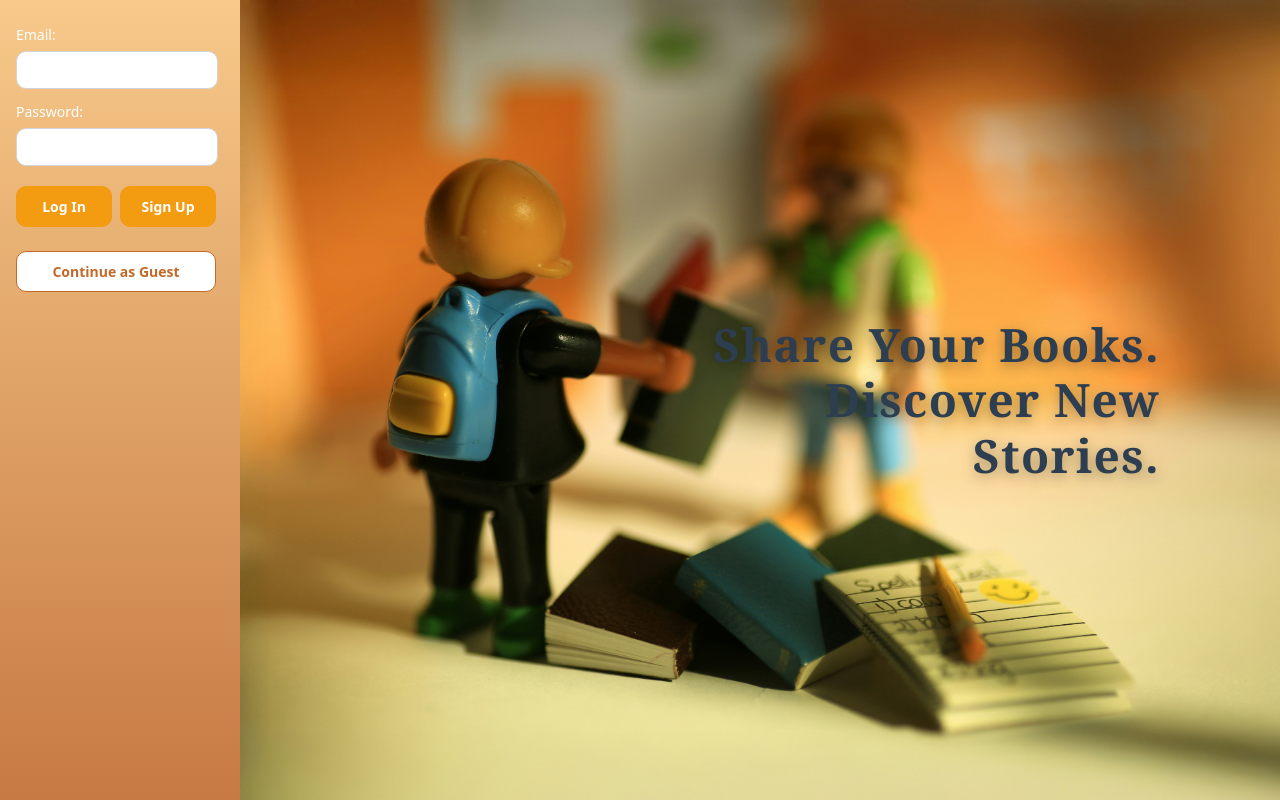
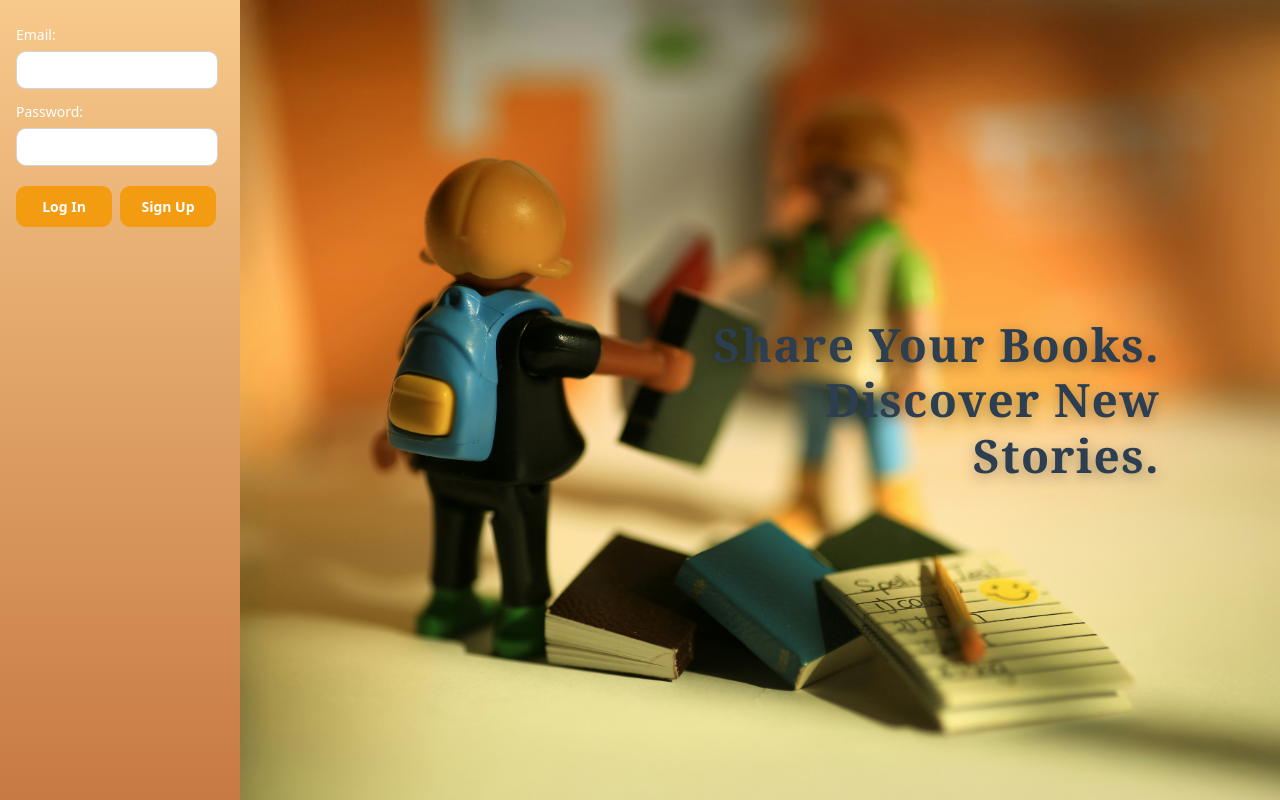
Before and after one commit to YuyaoZhang-UWO/Library-Management-and-Book-Sharing-System, a React (Vite) app in the folder client/: page / in a window 1280 px wide. Built offline with nearby package versions, Linux system fonts and the light colour scheme.

Commit message:
Fix homepage, adminpage, and userpage

```diff
--- a/client/src/components/HomePage.jsx
+++ b/client/src/components/HomePage.jsx
@@ -90,14 +90,6 @@ function HomePage({ onLoginSuccess }) {
             </button>
           </div>
 
-          <button
-            type="button"
-            className="home-button home-button-secondary home-guest-button"
-            onClick={handleGuestClick}
-          >
-            Continue as Guest
-          </button>
-
           <p className="home-message">{message}</p>
         </form>
       </div>
--- a/client/src/components/admin/AdminPage.jsx
+++ b/client/src/components/admin/AdminPage.jsx
@@ -53,12 +53,9 @@ export default function AdminPage({
       <aside className="admin-sidebar">
         <div className="admin-sidebar-header">
           <h2 className="admin-sidebar-title">
-            Admin{displayName ? `: ${displayName}` : ''}
+            Administrator{displayName ? `: ${displayName}` : ''}
           </h2>
           <div className="admin-sidebar-actions">
-            <button type="button" onClick={onChangePasswordClick}>
-              Change Password
-            </button>
             <button type="button" onClick={onLogout}>
               Log Out
             </button>
--- a/client/src/components/user/UserPage.jsx
+++ b/client/src/components/user/UserPage.jsx
@@ -21,9 +21,6 @@ export default function UserPage({
         <div className="user-sidebar-header">
           <h2 className="user-sidebar-title">Welcome！ {user?.email}</h2>
           <div className="user-sidebar-actions">
-            <button type="button" onClick={onChangePasswordClick}>
-              Change Password
-            </button>
             <button type="button" onClick={onLogout}>
               Log Out
             </button>
```
